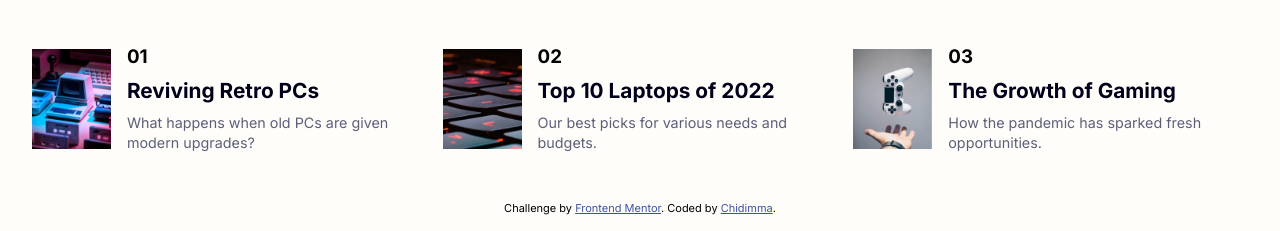
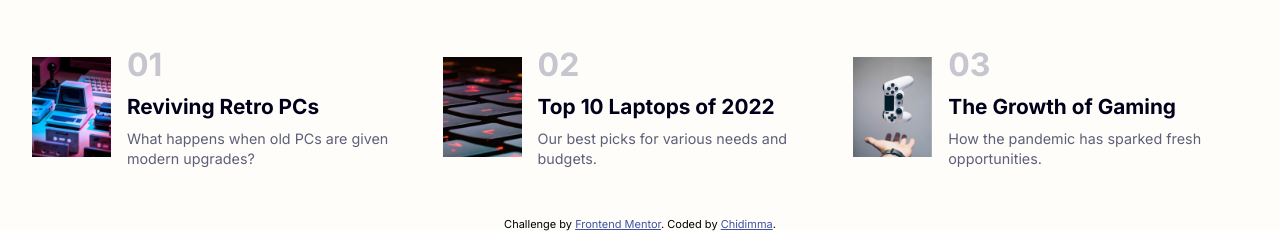
Before and after one commit to Cheemma1/home--page, a plain HTML site: page index.html in a window 1280 px wide. Shown: the part 699-930 px from the top of the page. Drawn offline with Linux system fonts and the light colour scheme.

Commit message:
Update style.css

```diff
--- a/style.css
+++ b/style.css
@@ -173,7 +173,7 @@ display: flex;
     width: 20%;
     object-fit: cover;
 }
-.section2-flex h1{
+.section2-flex h3{
     color: var(--clr--Grayishblue);
     font-size: var(--fs--step-4);
     font-weight: var(--fontweight-2);
```
